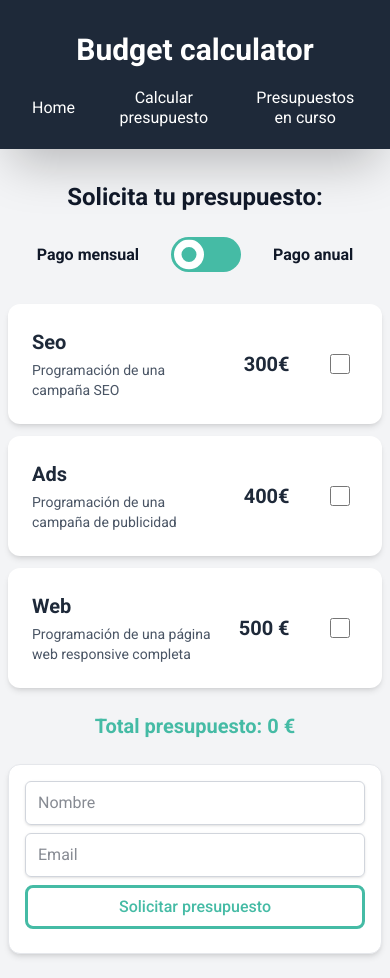
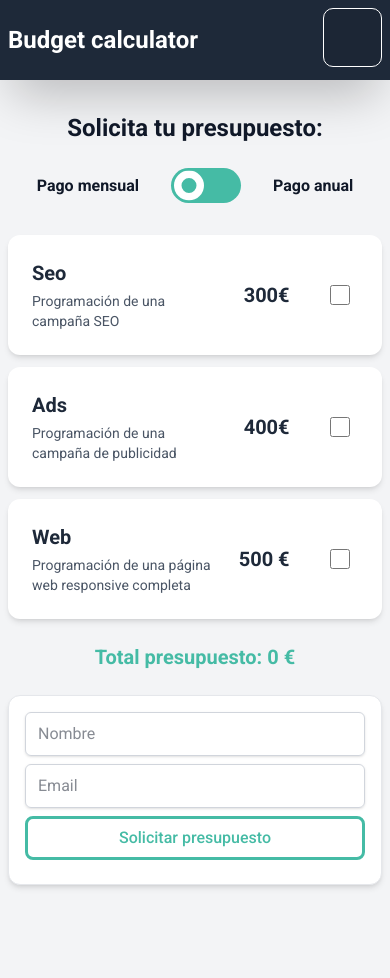
Before and after one commit to papercri/it-academy-s6-presupuestos-react, a React (Vite) app: page /budget in a window 390 px wide. After the commit the page ends 909 px from the top, so only its background shows below. Built offline with nearby package versions, Linux system fonts and the light colour scheme.

Commit message:
react-responsive npm + mobile menu + sticky mobile menu

```diff
--- a/package.json
+++ b/package.json
@@ -19,6 +19,7 @@
     "react": "^19.0.0",
     "react-dom": "^19.0.0",
     "react-modal": "^3.16.3",
+    "react-responsive": "^10.0.1",
     "react-router-dom": "^7.5.1",
     "styled-components": "^6.1.17",
     "tailwindcss": "^4.1.3"
--- /dev/null
+++ b/src/assets/styles/css/mobile-menu.css
@@ -0,0 +1,76 @@
+.mobile-menu-container {
+    position: fixed;
+    top: 8px;
+    right: 8px;
+    z-index: 50;
+    padding: 1rem;
+    display: flex;
+    justify-content: flex-end;
+    align-items: center;
+    background: rgba(28, 38, 53, 0.6);
+    border: 1px solid white;
+    border-radius: 10px;
+    cursor: pointer;
+    transition: all 1s ease;
+    &:hover{
+        background: rgba(28, 38, 53, 0.9);
+    }
+  }
+
+  .hamburger {
+    width: 25px;
+    height: 25px;
+    position: relative;
+    display: flex;
+    flex-direction: column;
+    justify-content: space-between;
+    border: none;
+    background: transparent;
+    cursor: pointer;
+    z-index: 100;
+
+  }
+  .hamburger span {
+    display: block;
+    height: 3px;
+    background: #fff;
+    border-radius: 2px;
+    transition: all 0.3s ease;
+  }
+  .hamburger.open span:nth-child(1) {
+    transform: rotate(45deg) translate(5px, 5px);
+  }
+  .hamburger.open span:nth-child(2) {
+    opacity: 0;
+  }
+  .hamburger.open span:nth-child(3) {
+    transform: rotate(-45deg) translate(6px, -6px);
+  }
+  .mobile-menu {
+    position: fixed;
+    top: 0;
+    left: -100%;
+    width: 250px;
+    height: 100vh;
+    background: var(--color-gray-100);
+    padding-top: 30px;
+    display: flex;
+    flex-direction: column;
+    gap: 1rem;
+    align-items: center;
+    transition: left 0.3s ease;
+  }
+  .mobile-menu.active {
+    left: 0;
+  }
+  .mobile-nav-link {
+    color: var(--color-gray-900);
+    padding:3px;
+    text-decoration: none;
+    font-size: 1.2rem;
+    font-weight: 600;
+    transition: color 0.3s;
+  }
+ .mobile-nav-link:hover {
+    color: var(--color-selected);
+  }
--- /dev/null
+++ b/src/components/DesktopMenu.tsx
@@ -0,0 +1,11 @@
+import { Link } from 'react-router-dom'
+
+export default function DesktopMenu() {
+  return (
+    <nav className="flex items-center gap-2">
+        <Link to="/" className='nav-link'>Home</Link>
+        <Link to="/budget" className='nav-link'>Calcular presupuesto</Link>
+        <Link to="/progress" className='nav-link'>Presupuestos en curso</Link>
+    </nav>
+  )
+}
--- a/src/components/Header.tsx
+++ b/src/components/Header.tsx
@@ -1,15 +1,16 @@
 
-import { Link } from 'react-router-dom'
+import MobileMenu from "./MobileMenu"
+import DesktopMenu from "./DesktopMenu"
+import { useMediaQuery } from "react-responsive"
 
-function Header() {
+const Header = () =>{
+  const isMobile = useMediaQuery({ query: '(max-width: 500px)' });
+
   return (
-    <header className="bg-gray-800 text-white p-4 shadow-2xl flex flex-col items-center">
-      <h1 className="text-3xl font-bold mb-4 mt-4 text-center">Budget calculator</h1>
-      <div className="flex items-center gap-2">
-        <Link to="/" className='nav-link'>Home</Link>
-        <Link to="/budget" className='nav-link'>Calcular presupuesto</Link>
-        <Link to="/progress" className='nav-link'>Presupuestos en curso</Link>
-      </div>
+    <header className="bg-gray-800 text-white p-2 md:p-4 shadow-2xl flex md:flex-col md:items-center items-start justify-between gap-2">
+      <h1 className="md:text-3xl text-2xl font-bold mb-4 mt-4 text-center">Budget calculator</h1>
+      {isMobile ? (<MobileMenu />) : null}
+      {!isMobile ?<DesktopMenu />: null}
     </header>
   )
 }
--- /dev/null
+++ b/src/components/MobileMenu.tsx
@@ -0,0 +1,26 @@
+import { Link } from 'react-router-dom'
+import { useState } from 'react';
+import "../assets/styles/css/mobile-menu.css"
+
+export default function MobileMenu() {
+    const [isOpen, setIsOpen] = useState(false);
+
+    const toggleMenu = () => {
+      setIsOpen(!isOpen);
+    };
+  return (
+    <div className="mobile-menu-container">
+    <button className={`hamburger ${isOpen ? 'open' : ''}`} onClick={toggleMenu}>
+      <span></span>
+      <span></span>
+      <span></span>
+    </button>
+
+    <nav className={`mobile-menu ${isOpen ? 'active' : ''}`}>
+      <Link to="/" className='mobile-nav-link' onClick={toggleMenu}>Home</Link>
+      <Link to="/budget" className='mobile-nav-link' onClick={toggleMenu}>Calcular presupuesto</Link>
+      <Link to="/progress" className='mobile-nav-link' onClick={toggleMenu}>Presupuestos en curso</Link>
+    </nav>
+  </div>
+  )
+}
--- a/src/index.css
+++ b/src/index.css
@@ -94,6 +94,9 @@
     .col {
       @apply w-full px-2;
     }
+    .sticky {
+      @apply fixed top-0 w-full
+    }
 
     /* Espaciado genérico */
     .mb-section {
```
Also changed, not shown: 1 other file (tests, documents, lock files or other folders).
